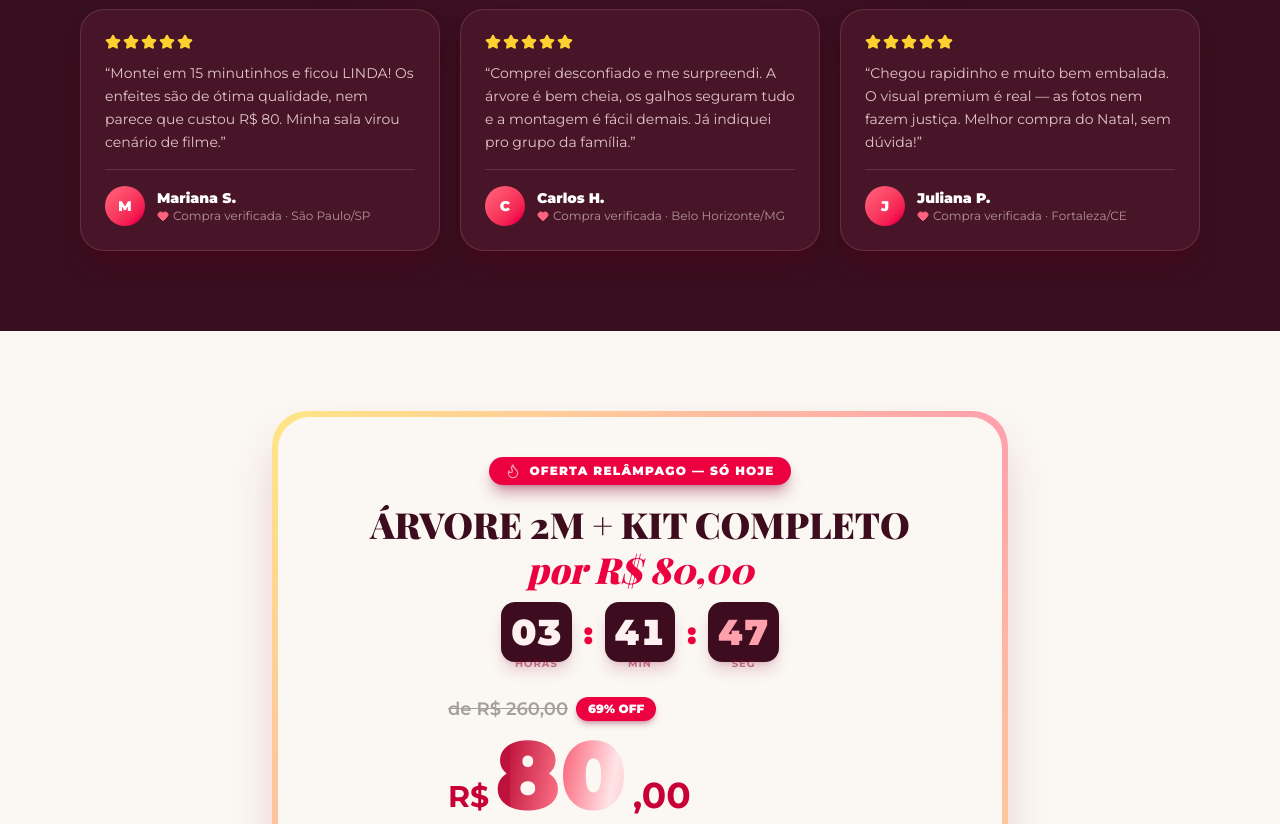
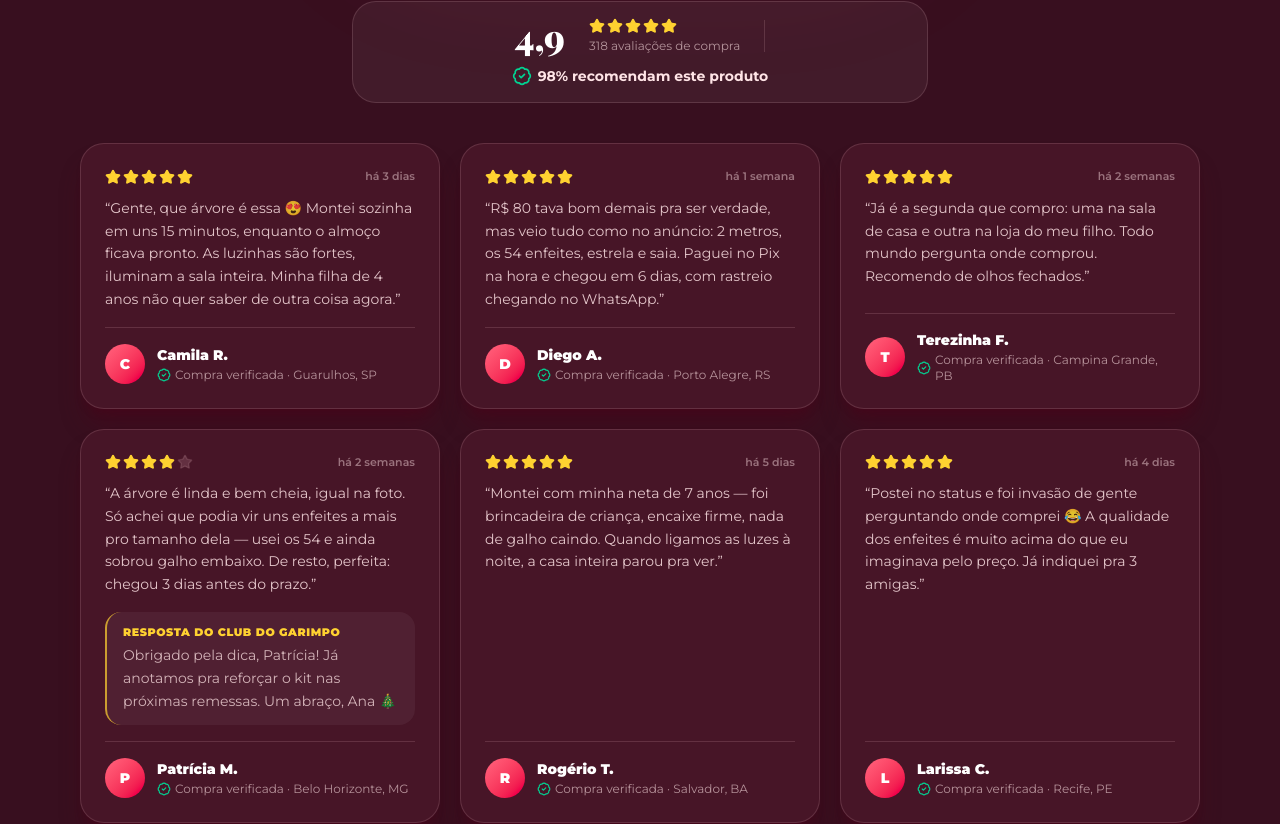
Before and after one commit to otavioonishi/club-do-garimpo, a Next.js app: page / in a window 1280 px wide. Shown: the part 3856-4680 px from the top of the page. Built offline with nearby package versions, Linux system fonts and the light colour scheme.

Commit message:
⭐ Depoimentos realistas: 6 avaliações com data, cidade, nota, compra verificada e resposta da loja

```diff
--- a/src/app/page.tsx
+++ b/src/app/page.tsx
@@ -80,21 +80,56 @@ const KIT_ITEMS = [
   "1 saia de árvore vermelha",
 ];
 
-const TESTIMONIALS = [
+const TESTIMONIALS: {
+  name: string;
+  city: string;
+  date: string;
+  rating: number;
+  text: string;
+  reply?: string;
+}[] = [
   {
-    name: "Mariana S.",
-    city: "São Paulo/SP",
-    text: "Montei em 15 minutinhos e ficou LINDA! Os enfeites são de ótima qualidade, nem parece que custou R$ 80. Minha sala virou cenário de filme.",
+    name: "Camila R.",
+    city: "Guarulhos, SP",
+    date: "há 3 dias",
+    rating: 5,
+    text: "Gente, que árvore é essa 😍 Montei sozinha em uns 15 minutos, enquanto o almoço ficava pronto. As luzinhas são fortes, iluminam a sala inteira. Minha filha de 4 anos não quer saber de outra coisa agora.",
   },
   {
-    name: "Carlos H.",
-    city: "Belo Horizonte/MG",
-    text: "Comprei desconfiado e me surpreendi. A árvore é bem cheia, os galhos seguram tudo e a montagem é fácil demais. Já indiquei pro grupo da família.",
+    name: "Diego A.",
+    city: "Porto Alegre, RS",
+    date: "há 1 semana",
+    rating: 5,
+    text: "R$ 80 tava bom demais pra ser verdade, mas veio tudo como no anúncio: 2 metros, os 54 enfeites, estrela e saia. Paguei no Pix na hora e chegou em 6 dias, com rastreio chegando no WhatsApp.",
   },
   {
-    name: "Juliana P.",
-    city: "Fortaleza/CE",
-    text: "Chegou rapidinho e muito bem embalada. O visual premium é real — as fotos nem fazem justiça. Melhor compra do Natal, sem dúvida!",
+    name: "Terezinha F.",
+    city: "Campina Grande, PB",
+    date: "há 2 semanas",
+    rating: 5,
+    text: "Já é a segunda que compro: uma na sala de casa e outra na loja do meu filho. Todo mundo pergunta onde comprou. Recomendo de olhos fechados.",
+  },
+  {
+    name: "Patrícia M.",
+    city: "Belo Horizonte, MG",
+    date: "há 2 semanas",
+    rating: 4,
+    text: "A árvore é linda e bem cheia, igual na foto. Só achei que podia vir uns enfeites a mais pro tamanho dela — usei os 54 e ainda sobrou galho embaixo. De resto, perfeita: chegou 3 dias antes do prazo.",
+    reply: "Obrigado pela dica, Patrícia! Já anotamos pra reforçar o kit nas próximas remessas. Um abraço, Ana 🎄",
+  },
+  {
+    name: "Rogério T.",
+    city: "Salvador, BA",
+    date: "há 5 dias",
+    rating: 5,
+    text: "Montei com minha neta de 7 anos — foi brincadeira de criança, encaixe firme, nada de galho caindo. Quando ligamos as luzes à noite, a casa inteira parou pra ver.",
+  },
+  {
+    name: "Larissa C.",
+    city: "Recife, PE",
+    date: "há 4 dias",
+    rating: 5,
+    text: "Postei no status e foi invasão de gente perguntando onde comprei 😂 A qualidade dos enfeites é muito acima do que eu imaginava pelo preço. Já indiquei pra 3 amigas.",
   },
 ];
 
@@ -615,31 +650,68 @@ function Testimonials() {
           </span>
         </div>
         <p className="mx-auto mt-4 max-w-2xl text-center text-base text-rose-100/60">
-          Milhares de famílias já garantiram a sua árvore pelo Club do Garimpo.
+          Avaliações de quem comprou pelo site — cada uma com compra verificada.
         </p>
 
-        <div className="mt-10 grid gap-5 md:grid-cols-3">
+        {/* resumo geral, estilo marketplace */}
+        <div className="mx-auto mt-8 flex max-w-xl flex-wrap items-center justify-center gap-x-6 gap-y-3 rounded-3xl border border-rose-200/15 bg-white/5 px-6 py-4">
+          <span className="font-display text-4xl font-black leading-none text-white">4,9</span>
+          <span className="flex flex-col items-start leading-tight">
+            <span className="flex gap-0.5" aria-hidden="true">
+              {[...Array(5)].map((_, i) => (
+                <Star key={i} className="h-4 w-4 fill-amber-300 text-amber-300" aria-hidden="true" />
+              ))}
+            </span>
+            <span className="mt-1 text-xs text-rose-100/60">318 avaliações de compra</span>
+          </span>
+          <span className="hidden h-8 w-px bg-rose-200/15 sm:block" aria-hidden="true" />
+          <span className="flex items-center gap-1.5 text-sm font-bold text-rose-100">
+            <BadgeCheck className="h-5 w-5 text-emerald-400" aria-hidden="true" />
+            98% recomendam este produto
+          </span>
+        </div>
+
+        <div className="mt-10 grid gap-5 sm:grid-cols-2 lg:grid-cols-3">
           {TESTIMONIALS.map((t) => (
             <figure
               key={t.name}
               className="flex flex-col rounded-3xl border border-rose-200/15 bg-[#471527] p-6 shadow-xl shadow-rose-950/40"
             >
-              <div className="flex gap-0.5" aria-label="Avaliação: 5 de 5 estrelas">
-                {[...Array(5)].map((_, i) => (
-                  <Star key={i} className="h-4 w-4 fill-amber-300 text-amber-300" aria-hidden="true" />
-                ))}
+              <div className="flex items-center justify-between gap-2">
+                <div className="flex gap-0.5" aria-label={`Avaliação: ${t.rating} de 5 estrelas`}>
+                  {[...Array(5)].map((_, i) => (
+                    <Star
+                      key={i}
+                      className={`h-4 w-4 ${
+                        i < t.rating
+                          ? "fill-amber-300 text-amber-300"
+                          : "fill-rose-200/15 text-rose-200/15"
+                      }`}
+                      aria-hidden="true"
+                    />
+                  ))}
+                </div>
+                <span className="shrink-0 text-[11px] font-semibold text-rose-100/45">{t.date}</span>
               </div>
               <blockquote className="mt-3 flex-1 text-sm leading-relaxed text-rose-100/85">
                 “{t.text}”
               </blockquote>
+              {t.reply && (
+                <div className="mt-4 rounded-2xl border-l-2 border-amber-300/70 bg-white/5 px-4 py-3">
+                  <p className="text-[11px] font-black uppercase tracking-wider text-amber-300">
+                    Resposta do Club do Garimpo
+                  </p>
+                  <p className="mt-1 text-sm leading-relaxed text-rose-100/75">{t.reply}</p>
+                </div>
+              )}
               <figcaption className="mt-4 flex items-center gap-3 border-t border-rose-200/15 pt-4">
-                <span className="flex h-10 w-10 items-center justify-center rounded-full bg-gradient-to-br from-rose-400 to-rose-600 text-sm font-black text-white">
+                <span className="flex h-10 w-10 shrink-0 items-center justify-center rounded-full bg-gradient-to-br from-rose-400 to-rose-600 text-sm font-black text-white">
                   {t.name.charAt(0)}
                 </span>
                 <span className="leading-tight">
                   <span className="block text-sm font-black text-white">{t.name}</span>
-                  <span className="flex items-center gap-1 text-xs text-rose-100/60">
-                    <Heart className="h-3 w-3 fill-rose-400 text-rose-400" aria-hidden="true" />
+                  <span className="mt-0.5 flex items-center gap-1 text-xs text-rose-100/60">
+                    <BadgeCheck className="h-3.5 w-3.5 shrink-0 text-emerald-400" aria-hidden="true" />
                     Compra verificada · {t.city}
                   </span>
                 </span>
```
